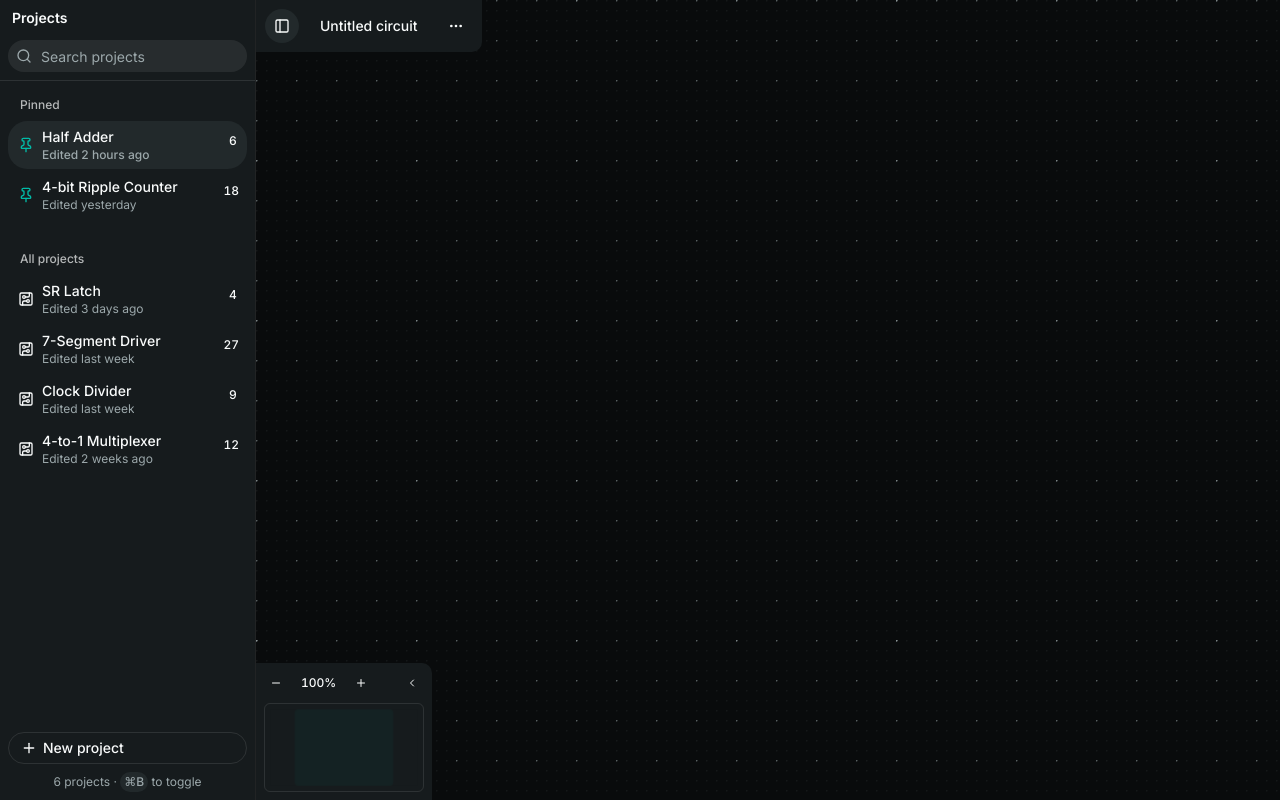
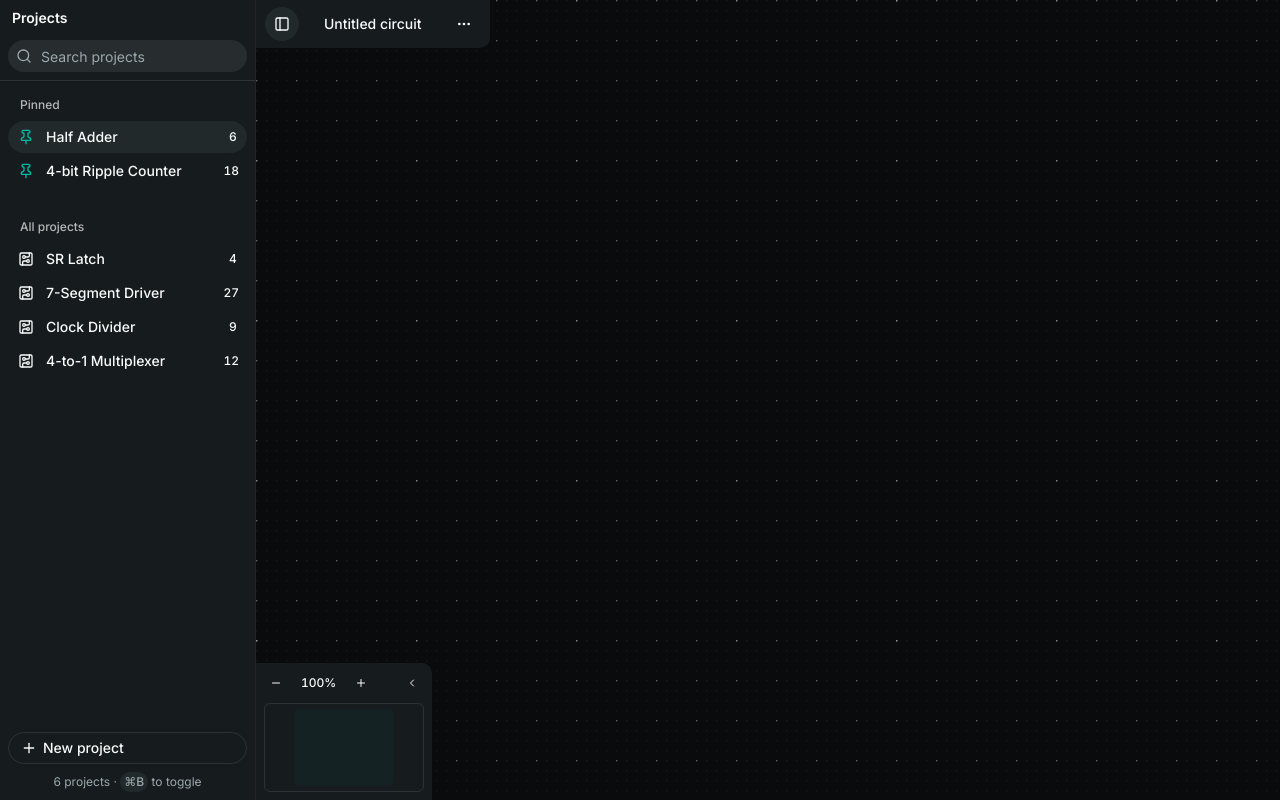
Before and after one commit to nexuls/logits, a Next.js app: page / in a window 1280 px wide. Built offline with nearby package versions, Linux system fonts and the light colour scheme.

Commit message:
feat: Editable Text for the titles

```diff
--- a/src/app/page.tsx
+++ b/src/app/page.tsx
@@ -1,15 +1,19 @@
 "use client";
+
+import { useState } from "react";
 
 import Canvas from "@/components/canvas";
 import ProjectsSidebar from "@/components/projects/projects-sidebar";
 import { SidebarInset, SidebarProvider } from "@/components/ui/sidebar";
 
 export default function Home() {
+  const [title, setTitle] = useState("Untitled circuit");
+
   return (
     <SidebarProvider className="h-svh min-h-0">
       <ProjectsSidebar />
       <SidebarInset className="relative min-w-0 overflow-hidden">
-        <Canvas content="" title="Untitled circuit" />
+        <Canvas content="" title={title} onTitleChange={setTitle} />
       </SidebarInset>
     </SidebarProvider>
   );
--- a/src/components/canvas/components/header.tsx
+++ b/src/components/canvas/components/header.tsx
@@ -18,10 +18,12 @@ import {
   DropdownMenuSeparator,
   DropdownMenuTrigger,
 } from "@/components/ui/dropdown-menu";
+import EditableText from "@/components/ui/editable-text";
 import { useSidebar } from "@/components/ui/sidebar";
 
 type Props = {
   title: string;
+  onTitleChange?: (title: string) => void;
   onNewProject?: () => void;
   onRenameProject?: () => void;
   onDuplicateProject?: () => void;
@@ -37,6 +39,7 @@ type Props = {
  */
 export default function Header({
   title,
+  onTitleChange,
   onNewProject,
   onRenameProject,
   onDuplicateProject,
@@ -47,7 +50,7 @@ export default function Header({
   const isSidebarOpen = isMobile ? openMobile : open;
 
   return (
-    <div className="absolute left-0 top-0 z-20 flex max-w-[min(20rem,calc(100%-1rem))] items-center gap-4 rounded-br-lg bg-sidebar p-2">
+    <div className="absolute left-0 top-0 z-20 flex max-w-[min(20rem,calc(100%-1rem))] items-center gap-4 rounded-br-lg bg-sidebar px-2 py-1.5">
       <Button
         type="button"
         variant="ghost"
@@ -59,8 +62,15 @@ export default function Header({
         <PanelLeftIcon />
       </Button>
 
-      <h1 className="min-w-0 flex-1 truncate px-1 text-sm font-medium">
-        {title}
+      <h1 className="min-w-0 flex-1 text-sm font-medium">
+        <EditableText
+          value={title}
+          onChange={(next) => onTitleChange?.(next)}
+          label="Project name"
+          placeholder="Untitled circuit"
+          activateOnDoubleClick={onTitleChange !== undefined}
+          className="px-2 py-1"
+        />
       </h1>
 
       <DropdownMenu>
--- a/src/components/canvas/components/minimap.tsx
+++ b/src/components/canvas/components/minimap.tsx
@@ -1,15 +1,14 @@
 "use client";
 
-import { useEffect, useMemo, useRef, useState } from "react";
 import {
   ChevronLeftIcon,
   ChevronRightIcon,
   MinusIcon,
   PlusIcon,
 } from "lucide-react";
-
+import { useEffect, useMemo, useRef, useState } from "react";
+import { Button } from "@/components/ui/button";
 import { cn } from "@/lib/utils";
-import { Button } from "@/components/ui/button";
 
 type Point = {
   x: number;
--- a/src/components/canvas/index.tsx
+++ b/src/components/canvas/index.tsx
@@ -1,11 +1,11 @@
 "use client";
 
 import {
+  type CSSProperties,
   useEffect,
   useMemo,
   useRef,
   useState,
-  type CSSProperties,
 } from "react";
 
 import CanvasGrid from "./canvas-grid";
@@ -16,13 +16,18 @@ import { useCanvasMouseActions } from "./use-canvas-mouse-actions";
 type Props = {
   content: string;
   title?: string;
+  onTitleChange?: (newTitle: string) => void;
   onContentChange?: (newContent: string) => void;
 };
 
 const MIN_SCALE = 0.05;
 const MAX_SCALE = 8;
 
-export default function Canvas({ content, title = "Untitled circuit" }: Props) {
+export default function Canvas({
+  content,
+  title = "Untitled circuit",
+  onTitleChange,
+}: Props) {
   const viewportRef = useRef<HTMLDivElement>(null);
   const [viewportSize, setViewportSize] = useState({ width: 1, height: 1 });
   const {
@@ -126,7 +131,7 @@ export default function Canvas({ content, title = "Untitled circuit" }: Props) {
         </div>
       </div>
 
-      <Header title={title} />
+      <Header title={title} onTitleChange={onTitleChange} />
 
       <Minimap
         scale={scale}
--- a/src/components/canvas/use-canvas-mouse-actions.ts
+++ b/src/components/canvas/use-canvas-mouse-actions.ts
@@ -1,10 +1,10 @@
 import {
+  type PointerEvent,
+  type RefObject,
   useCallback,
   useEffect,
   useRef,
   useState,
-  type PointerEvent,
-  type RefObject,
   type WheelEvent,
 } from "react";
 
--- a/src/components/projects/projects-sidebar.tsx
+++ b/src/components/projects/projects-sidebar.tsx
@@ -4,6 +4,7 @@ import { CircuitBoardIcon, PinIcon, PlusIcon, SearchIcon } from "lucide-react";
 import { useMemo, useState } from "react";
 
 import { Button } from "@/components/ui/button";
+import EditableText from "@/components/ui/editable-text";
 import { Kbd } from "@/components/ui/kbd";
 import {
   Sidebar,
@@ -28,6 +29,7 @@ type Props = {
   activeProjectId?: string;
   onSelectProject?: (projectId: string) => void;
   onCreateProject?: () => void;
+  onRenameProject?: (projectId: string, name: string) => void;
 };
 
 export default function ProjectsSidebar({
@@ -35,8 +37,12 @@ export default function ProjectsSidebar({
   activeProjectId,
   onSelectProject,
   onCreateProject,
+  onRenameProject,
 }: Props) {
   const [query, setQuery] = useState("");
+  const [editingId, setEditingId] = useState<string | null>(null);
+  // Sample projects are read-only, so renames live here until a store exists.
+  const [renames, setRenames] = useState<Record<string, string>>({});
   const [selectedId, setSelectedId] = useState(
     activeProjectId ?? projects[0]?.id,
   );
@@ -44,16 +50,20 @@ export default function ProjectsSidebar({
   const activeId = activeProjectId ?? selectedId;
 
   const matches = useMemo(() => {
+    const named = projects.map((project) => ({
+      ...project,
+      name: renames[project.id] ?? project.name,
+    }));
     const needle = query.trim().toLowerCase();
 
     if (needle.length === 0) {
-      return projects;
+      return named;
     }
 
-    return projects.filter((project) =>
+    return named.filter((project) =>
       project.name.toLowerCase().includes(needle),
     );
-  }, [projects, query]);
+  }, [projects, query, renames]);
 
   const pinned = matches.filter((project) => project.pinned);
   const rest = matches.filter((project) => !project.pinned);
@@ -61,6 +71,11 @@ export default function ProjectsSidebar({
   const selectProject = (projectId: string) => {
     setSelectedId(projectId);
     onSelectProject?.(projectId);
+  };
+
+  const renameProject = (projectId: string, name: string) => {
+    setRenames((prev) => ({ ...prev, [projectId]: name }));
+    onRenameProject?.(projectId, name);
   };
 
   const renderGroup = (label: string, items: Project[], showPin = false) => {
@@ -73,32 +88,69 @@ export default function ProjectsSidebar({
         <SidebarGroupLabel>{label}</SidebarGroupLabel>
         <SidebarGroupContent>
           <SidebarMenu>
-            {items.map((project) => (
-              <SidebarMenuItem key={project.id}>
-                <SidebarMenuButton
-                  size="lg"
-                  isActive={project.id === activeId}
-                  onClick={() => selectProject(project.id)}
-                  aria-current={project.id === activeId ? "true" : undefined}
-                  className="pr-10"
-                >
-                  {showPin ? (
-                    <PinIcon className="text-sidebar-primary" />
+            {items.map((project) => {
+              const isEditing = project.id === editingId;
+              const icon = showPin ? (
+                <PinIcon className="text-sidebar-primary" />
+              ) : (
+                <CircuitBoardIcon />
+              );
+
+              return (
+                <SidebarMenuItem key={project.id}>
+                  {isEditing ? (
+                    // Swapped for a non-button row while renaming: an editor may
+                    // not live inside a button. The row carries the highlight so
+                    // the whole item reads as the thing being edited.
+                    <SidebarMenuButton
+                      render={<div />}
+                      isActive={project.id === activeId}
+                      className="bg-sidebar-accent pr-10 text-sidebar-accent-foreground ring-3"
+                    >
+                      {icon}
+                      <EditableText
+                        value={project.name}
+                        onChange={(name) => renameProject(project.id, name)}
+                        label="Project name"
+                        editing
+                        onEditingChange={(editing) => {
+                          if (!editing) {
+                            setEditingId(null);
+                          }
+                        }}
+                        className="min-w-0 flex-1 bg-transparent font-medium ring-0"
+                      />
+                    </SidebarMenuButton>
                   ) : (
-                    <CircuitBoardIcon />
+                    <SidebarMenuButton
+                      isActive={project.id === activeId}
+                      onClick={() => selectProject(project.id)}
+                      onDoubleClick={() => setEditingId(project.id)}
+                      onKeyDown={(event) => {
+                        if (event.key === "F2") {
+                          event.preventDefault();
+                          setEditingId(project.id);
+                        }
+                      }}
+                      aria-current={
+                        project.id === activeId ? "true" : undefined
+                      }
+                      aria-keyshortcuts="F2"
+                      className="pr-10"
+                    >
+                      {icon}
+                      <EditableText
+                        value={project.name}
+                        onChange={(name) => renameProject(project.id, name)}
+                        label="Project name"
+                        className="min-w-0 flex-1 font-medium"
+                      />
+                    </SidebarMenuButton>
                   )}
-                  <span className="flex min-w-0 flex-col">
-                    <span className="truncate font-medium">{project.name}</span>
-                    <span className="truncate text-xs text-muted-foreground">
-                      Edited {project.updatedLabel}
-                    </span>
-                  </span>
-                </SidebarMenuButton>
-                <SidebarMenuBadge className="">
-                  {project.nodeCount}
-                </SidebarMenuBadge>
-              </SidebarMenuItem>
-            ))}
+                  <SidebarMenuBadge>{project.nodeCount}</SidebarMenuBadge>
+                </SidebarMenuItem>
+              );
+            })}
           </SidebarMenu>
         </SidebarGroupContent>
       </SidebarGroup>
--- /dev/null
+++ b/src/components/ui/editable-text.tsx
@@ -0,0 +1,190 @@
+"use client";
+
+import { type KeyboardEvent, useEffect, useId, useRef, useState } from "react";
+
+import { cn } from "@/lib/utils";
+
+type Props = {
+  value: string;
+  onChange: (value: string) => void;
+  /** Accessible name for the field, e.g. "Project name". */
+  label: string;
+  /** Controls edit mode from outside — pair with `onEditingChange`. */
+  editing?: boolean;
+  onEditingChange?: (editing: boolean) => void;
+  /**
+   * Makes the resting text itself the trigger: double click, or Enter/F2 once
+   * focused. Leave off when an ancestor already owns the interaction, so we do
+   * not nest a control inside a control.
+   */
+  activateOnDoubleClick?: boolean;
+  /** Commit an empty value instead of treating it as a cancel. */
+  allowEmpty?: boolean;
+  placeholder?: string;
+  className?: string;
+};
+
+/**
+ * Text that becomes editable in place.
+ *
+ * The editor is a `contenteditable` span rather than an input so the text keeps
+ * whatever type styles it inherits from its slot — no separate input theme to
+ * keep in sync, and no reflow on the swap.
+ *
+ * Enter commits, Escape reverts, blur commits. Both keys stop propagating so a
+ * commit never doubles as a canvas shortcut or a menu dismissal.
+ */
+export default function EditableText({
+  value,
+  onChange,
+  label,
+  editing,
+  onEditingChange,
+  activateOnDoubleClick = false,
+  allowEmpty = false,
+  placeholder,
+  className,
+}: Props) {
+  const editorRef = useRef<HTMLSpanElement>(null);
+  // Enter and Escape settle the edit before the resulting blur arrives; this
+  // keeps that blur from committing a second time.
+  const settledRef = useRef(false);
+  const hintId = useId();
+  const [internalEditing, setInternalEditing] = useState(false);
+
+  const isEditing = editing ?? internalEditing;
+
+  const setEditing = (next: boolean) => {
+    if (editing === undefined) {
+      setInternalEditing(next);
+    }
+
+    onEditingChange?.(next);
+  };
+
+  // Seed the editor from the latest value each time it opens, then select the
+  // whole thing so typing replaces the name the way a rename is expected to.
+  useEffect(() => {
+    if (!isEditing) {
+      return;
+    }
+
+    const editor = editorRef.current;
+
+    if (!editor) {
+      return;
+    }
+
+    settledRef.current = false;
+    editor.textContent = value;
+    editor.focus();
+
+    const range = document.createRange();
+    range.selectNodeContents(editor);
+
+    const selection = window.getSelection();
+    selection?.removeAllRanges();
+    selection?.addRange(range);
+  }, [isEditing, value]);
+
+  const commit = () => {
+    if (settledRef.current) {
+      return;
+    }
+
+    settledRef.current = true;
+
+    // A paste can smuggle in newlines even in plaintext-only mode.
+    const next = (editorRef.current?.textContent ?? "")
+      .replace(/\s+/g, " ")
+      .trim();
+
+    if (next.length === 0 && !allowEmpty) {
+      setEditing(false);
+      return;
+    }
+
+    if (next !== value) {
+      onChange(next);
+    }
+
+    setEditing(false);
+  };
+
+  const cancel = () => {
+    settledRef.current = true;
+    setEditing(false);
+  };
+
+  const onEditorKeyDown = (event: KeyboardEvent<HTMLSpanElement>) => {
+    if (event.key === "Enter") {
+      event.preventDefault();
+      event.stopPropagation();
+      commit();
+      return;
+    }
+
+    if (event.key === "Escape") {
+      event.preventDefault();
+      event.stopPropagation();
+      cancel();
+    }
+  };
+
+  if (isEditing) {
+    return (
+      <>
+        {/* biome-ignore lint/a11y/useSemanticElements: an input cannot inherit the surrounding type styles, which is the point of this component */}
+        <span
+          ref={editorRef}
+          contentEditable="plaintext-only"
+          suppressContentEditableWarning
+          role="textbox"
+          tabIndex={0}
+          aria-label={label}
+          aria-describedby={hintId}
+          aria-multiline="false"
+          onKeyDown={onEditorKeyDown}
+          onBlur={commit}
+          onDoubleClick={(event) => event.stopPropagation()}
+          className={cn(
+            "block max-w-full overflow-x-auto rounded-sm bg-input/50 px-1 whitespace-nowrap outline-none ring-3 ring-ring/30",
+            className,
+          )}
+        />
+        <span id={hintId} className="sr-only">
+          Press Enter to save, Escape to cancel.
+        </span>
+      </>
+    );
+  }
+
+  const displayed = value.trim().length > 0 ? value : (placeholder ?? "");
+
+  if (!activateOnDoubleClick) {
+    return (
+      <span className={cn("block truncate px-1", className)}>{displayed}</span>
+    );
+  }
+
+  return (
+    <button
+      type="button"
+      aria-label={`${label}: ${displayed}. Activate to rename.`}
+      aria-keyshortcuts="F2"
+      onDoubleClick={() => setEditing(true)}
+      onKeyDown={(event) => {
+        if (event.key === "Enter" || event.key === "F2") {
+          event.preventDefault();
+          setEditing(true);
+        }
+      }}
+      className={cn(
+        "block max-w-full truncate rounded-sm px-1 text-left text-inherit outline-none hover:bg-accent/50 focus-visible:ring-3 focus-visible:ring-ring/30",
+        className,
+      )}
+    >
+      {displayed}
+    </button>
+  );
+}
```
